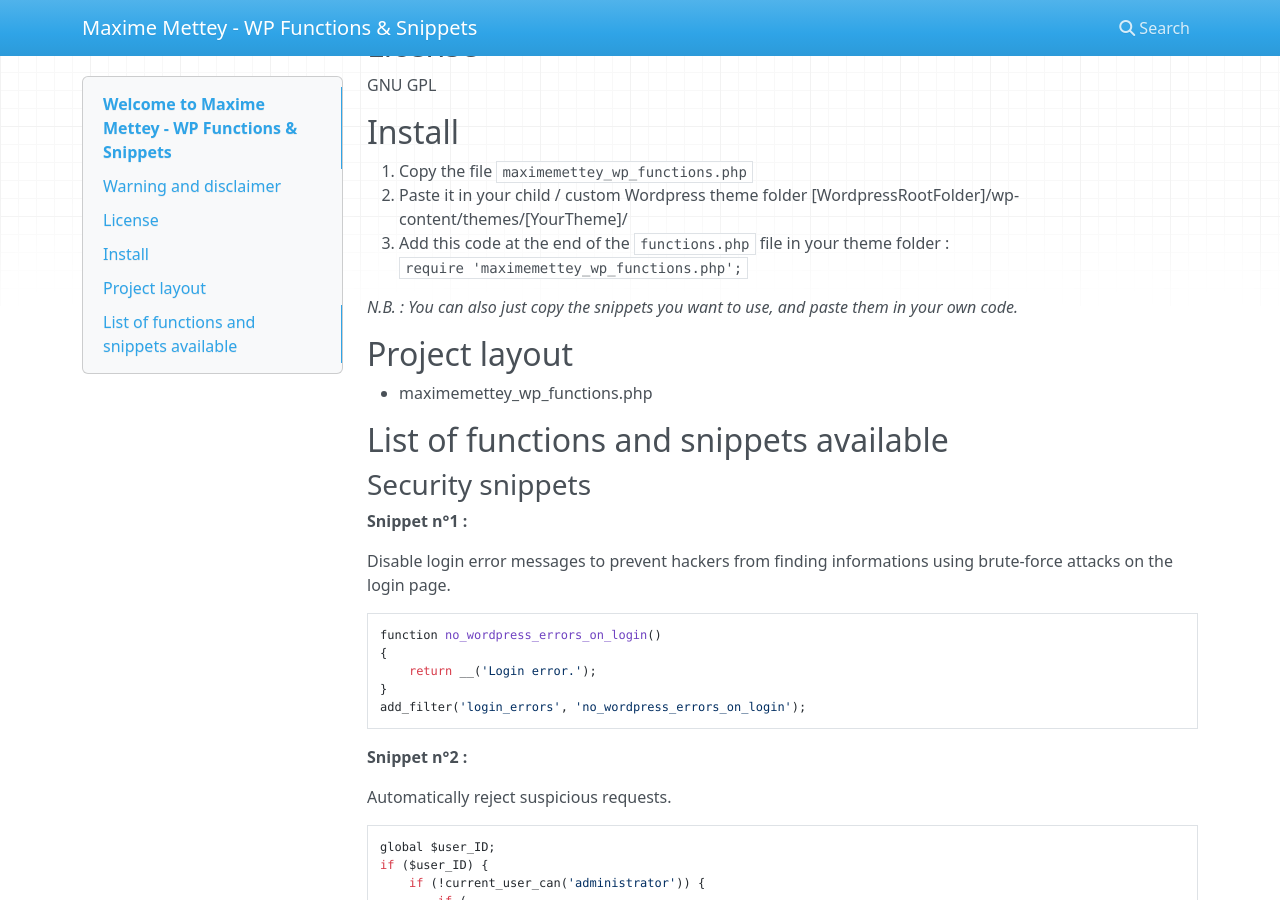
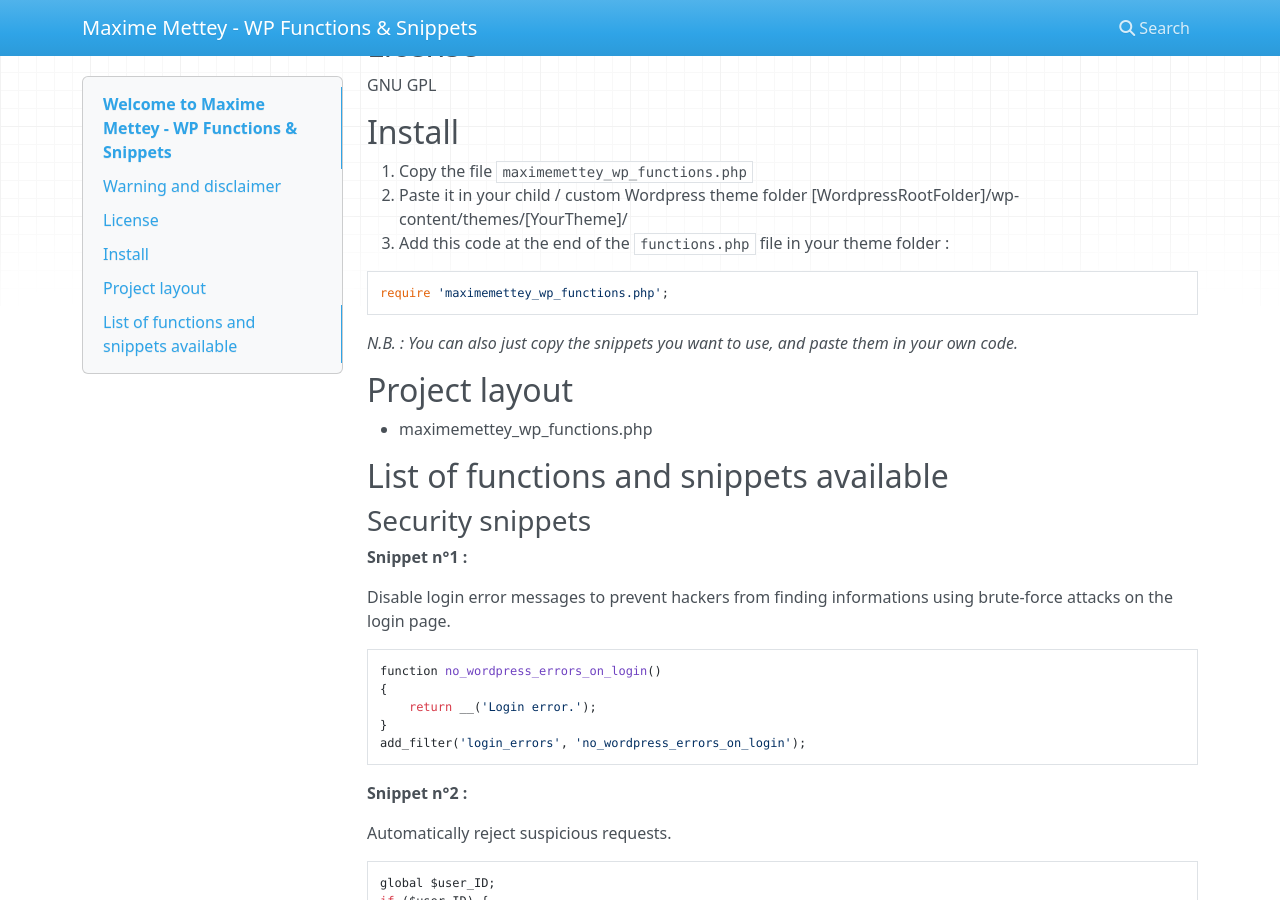
Before and after one commit to MaximeMettey/MaximeMettey-WP-Functions, an MkDocs documentation site: the page built from docs/index.md, in a window 1280 px wide and 900 px high, scrolled down 333 px. Built offline with MkDocs 1.6.1, drawn with Linux system fonts in a browser that asks for light colours; nearby versions of some CDN libraries.

Commit message:
fix code tag in docs

````diff
--- a/docs/index.md
+++ b/docs/index.md
@@ -18,7 +18,9 @@ GNU GPL
 1. Copy the file `maximemettey_wp_functions.php`
 2. Paste it in your child / custom Wordpress theme folder [WordpressRootFolder]/wp-content/themes/[YourTheme]/
 3. Add this code at the end of the `functions.php` file in your theme folder :
-`require 'maximemettey_wp_functions.php';`
+```
+require 'maximemettey_wp_functions.php';
+```
 
 *N.B. : You can also just copy the snippets you want to use, and paste them in your own code.*
 
````
